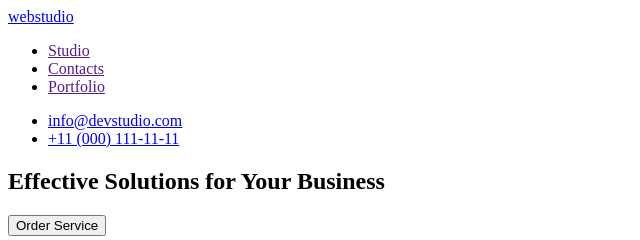
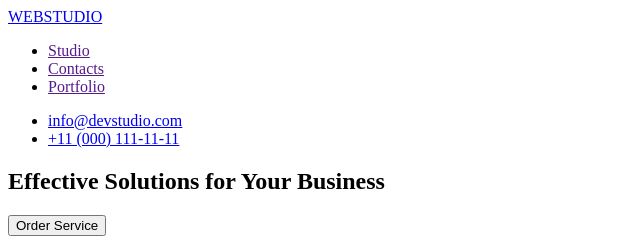
Before and after one commit to zaharoid/goit-markup-hw-01, a plain HTML site: page index.html in a window 1280 px wide. Shown: the top 240 px of the page, 0-640 px from the left. Drawn offline with Linux system fonts and the light colour scheme.

Commit message:
Update index.html

```diff
--- a/index.html
+++ b/index.html
@@ -9,7 +9,7 @@
 <body>
     <header>
         <nav>
-        <a href="/">webstudio</a>
+        <a href="./index.html">WEBSTUDIO</a>
         <ul>
             <li>
                 <a href="">Studio</a>
```
